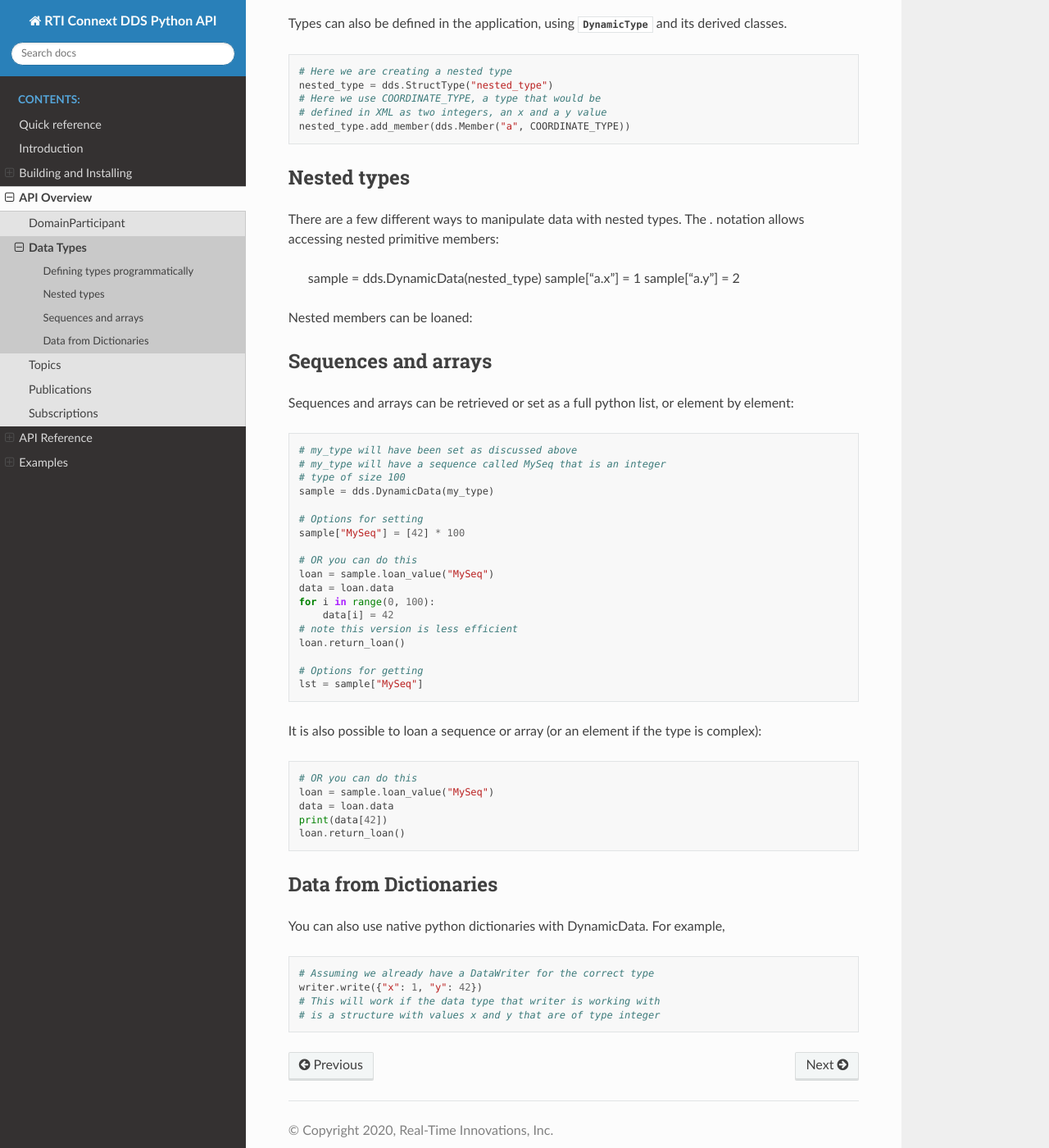
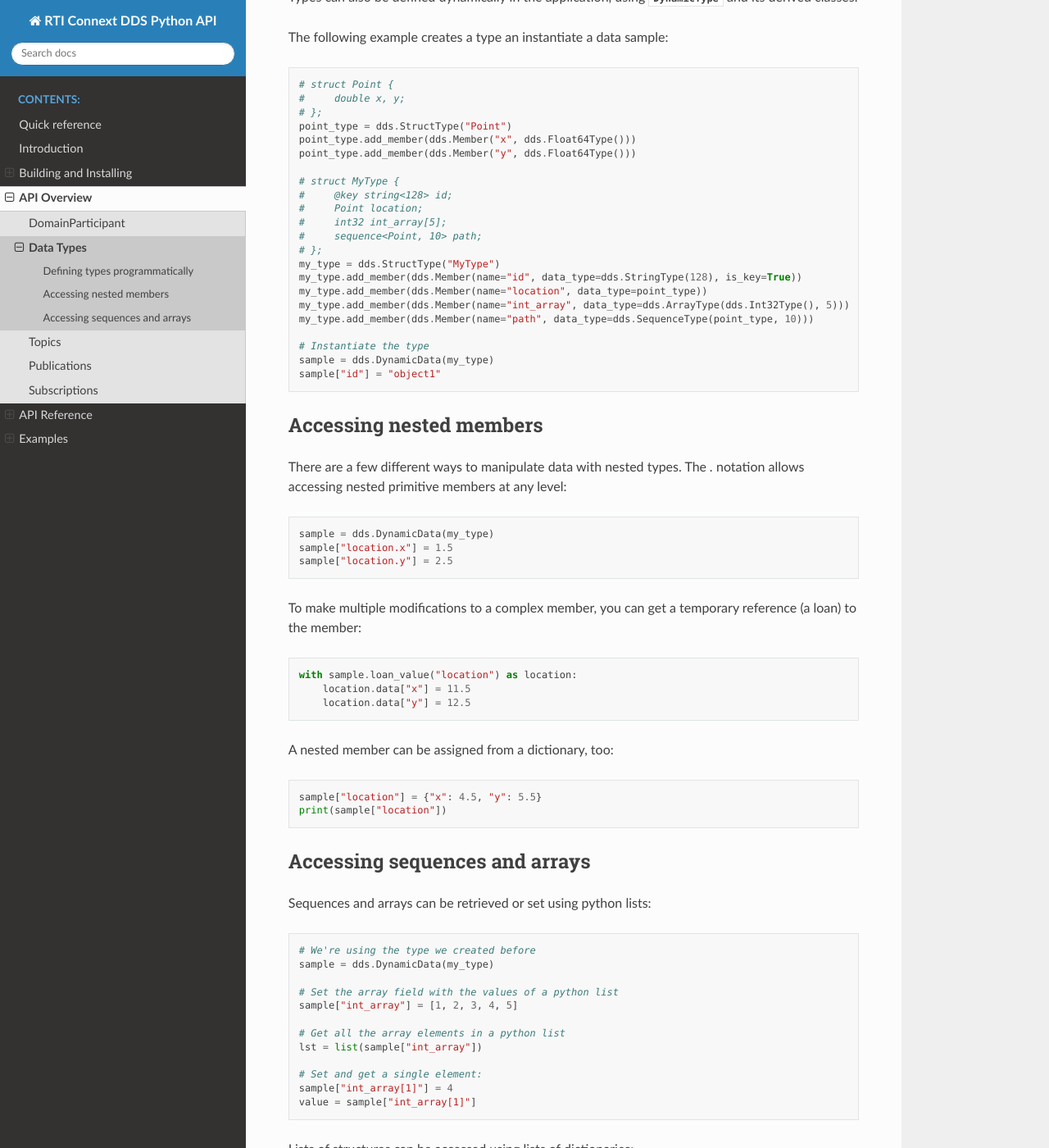
Before and after one commit to rticommunity/connextdds-py, a Sphinx documentation site: the page built from docs/source/types.rst, in a window 1280 px wide and 1400 px high, scrolled down 829 px. Shown: the whole window at 82% size. Built offline with Sphinx 7.4.7 and the Read the Docs theme 2.0.0, drawn with Linux system fonts in a browser that asks for light colours; some of the changed text lies outside the part shown.

Commit message:
Update types.rst

```diff
--- a/docs/source/types.rst
+++ b/docs/source/types.rst
@@ -9,32 +9,29 @@ being passed around.
 
 The Connext DDS Python API loads type definitions from XML. Other
 Connext DDS APIs support static types generated from an IDL definition.
-You can generate XML files from those IDL files. To do so,
-at the command line run:
+You can generate XML files from those IDL files using ``rtiddsgen``:
 
 .. code-block:: shell
 
-    $ rtiddsgen -convertToXml your_idl_file.idl
+    $ rtiddsgen -convertToXml your_types.idl
 
 To load a type from the application:
 
 .. code-block:: python
 
     import rti.connextdds as dds
-    FILE = "path to your xml file"
-    provider = dds.QosProvider(FILE)
-    my_type = provider.type("NameOfType")
+    provider = dds.QosProvider("your_types.xml")
+    my_type = provider.type("MyType")
 
-You can now use `my_type` to create a Topic (see :ref:`topic:Topics`
-or to instantiate a DynamicData object:
+You can now use ``my_type`` to create a ``Topic`` (see :ref:`topic:Topics`)
+and to instantiate a :class:`DynamicData` object:
 
 .. code-block:: python
 
     sample = dds.DynamicData(my_type)
 
-    # Let's say we have a field x that takes a 32 bit integer,
-    # we can assign it like this
-    sample['x'] = 42
+    # Let's say my_type has an int32 field
+    sample["x"] = 42
 
 Now you would be able to publish the sample which is discussed in
 :ref:`writer:Publications`.
@@ -42,79 +39,99 @@ Now you would be able to publish the sample which is discussed in
 Defining types programmatically
 ===============================
 
-Types can also be defined in the application, using :class:`DynamicType` and
-its derived classes.
+Types can also be defined dynamically in the application, using :class:`DynamicType`
+and its derived classes.
+
+The following example creates a type an instantiate a data sample:
 
 .. code-block:: python
 
-    # Here we are creating a nested type
-    nested_type = dds.StructType("nested_type")
-    # Here we use COORDINATE_TYPE, a type that would be
-    # defined in XML as two integers, an x and a y value
-    nested_type.add_member(dds.Member("a", COORDINATE_TYPE))
+    # struct Point {
+    #     double x, y;
+    # };
+    point_type = dds.StructType("Point")
+    point_type.add_member(dds.Member("x", dds.Float64Type()))
+    point_type.add_member(dds.Member("y", dds.Float64Type()))
 
-Nested types
-============
+    # struct MyType {
+    #     @key string<128> id;
+    #     Point location;
+    #     int32 int_array[5];
+    #     sequence<Point, 10> path;
+    # };
+    my_type = dds.StructType("MyType")
+    my_type.add_member(dds.Member(name="id", data_type=dds.StringType(128), is_key=True))
+    my_type.add_member(dds.Member(name="location", data_type=point_type))
+    my_type.add_member(dds.Member(name="int_array", data_type=dds.ArrayType(dds.Int32Type(), 5)))
+    my_type.add_member(dds.Member(name="path", data_type=dds.SequenceType(point_type, 10)))
+
+    # Instantiate the type
+    sample = dds.DynamicData(my_type)
+    sample["id"] = "object1"
+
+Accessing nested members
+========================
 
 There are a few different ways to manipulate data with nested
-types. The `.` notation allows accessing nested primitive members:
-
-    sample = dds.DynamicData(nested_type)
-    sample["a.x"] = 1
-    sample["a.y"] = 2
-
-Nested members can be loaned:
-
-
-Sequences and arrays
-====================
-
-Sequences and arrays can be retrieved or set as a full python list,
-or element by element:
-
+types. The `.` notation allows accessing nested primitive members at any level:
 
 .. code-block:: python
 
-    # my_type will have been set as discussed above
-    # my_type will have a sequence called MySeq that is an integer
-    # type of size 100
     sample = dds.DynamicData(my_type)
+    sample["location.x"] = 1.5
+    sample["location.y"] = 2.5
 
-    # Options for setting
-    sample["MySeq"] = [42] * 100
-
-    # OR you can do this
-    loan = sample.loan_value("MySeq")
-    data = loan.data
-    for i in range(0, 100):
-        data[i] = 42
-    # note this version is less efficient
-    loan.return_loan()
-
-    # Options for getting
-    lst = sample["MySeq"]
-
-
-It is also possible to loan a sequence or array (or an element if the type is complex):
+To make multiple modifications to a complex member, you can get a temporary
+reference (a loan) to the member:
 
 .. code-block:: python
 
-    # OR you can do this
-    loan = sample.loan_value("MySeq")
-    data = loan.data
-    print(data[42])
-    loan.return_loan()
+    with sample.loan_value("location") as location:
+        location.data["x"] = 11.5
+        location.data["y"] = 12.5
 
-
-Data from Dictionaries
-======================
-
-You can also use native python dictionaries with DynamicData.
-For example,
+A nested member can be assigned from a dictionary, too:
 
 .. code-block:: python
 
-    # Assuming we already have a DataWriter for the correct type
-    writer.write({"x": 1, "y": 42})
-    # This will work if the data type that writer is working with
-    # is a structure with values x and y that are of type integer
+    sample["location"] = {"x": 4.5, "y": 5.5}
+    print(sample["location"])
+
+Accessing sequences and arrays
+==============================
+
+Sequences and arrays can be retrieved or set using python lists:
+
+.. code-block:: python
+
+    # We're using the type we created before
+    sample = dds.DynamicData(my_type)
+
+    # Set the array field with the values of a python list
+    sample["int_array"] = [1, 2, 3, 4, 5]
+
+    # Get all the array elements in a python list
+    lst = list(sample["int_array"])
+
+    # Set and get a single element:
+    sample["int_array[1]"] = 4
+    value = sample["int_array[1]"]
+
+Lists of structures can be accessed using lists of dictionaries:
+
+.. code-block:: python
+
+    sample["path"] = [{"x": 1, "y": 2}, {"x": 3, "y": 4}]
+    path = list(sample["path"])
+
+If you only need to set a few elements or fields, you can loan the sequence
+and its elements. Sequences are automatically resized when you
+access and index above the current length:
+
+.. code-block:: python
+
+    with sample.loan_value("path") as path:
+        with path.data.loan_value(2) as point:
+            point.data["x"] = 111
+            point.data["y"] = 222
+    print(sample["path[2].x"]) # prints 111
```
Also changed, not shown: docs/source/building.rst (+6 -9 lines).
